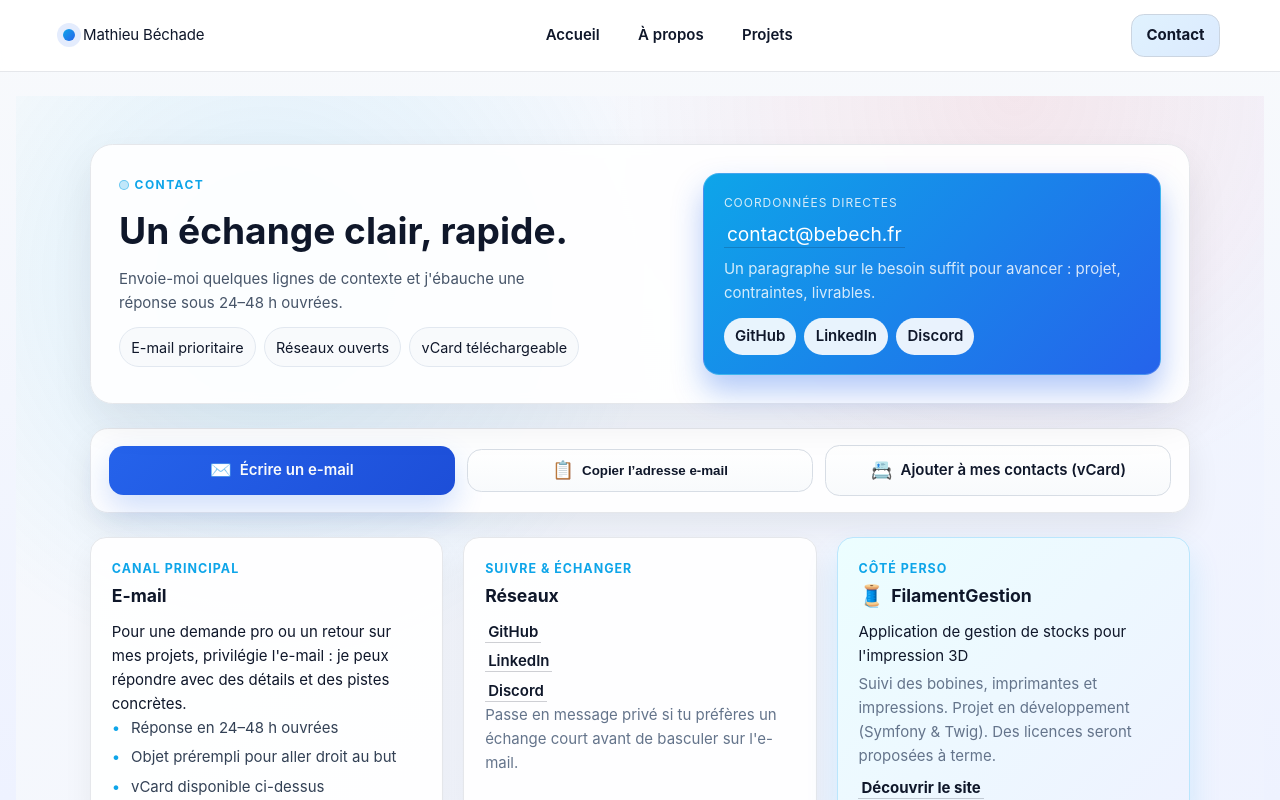
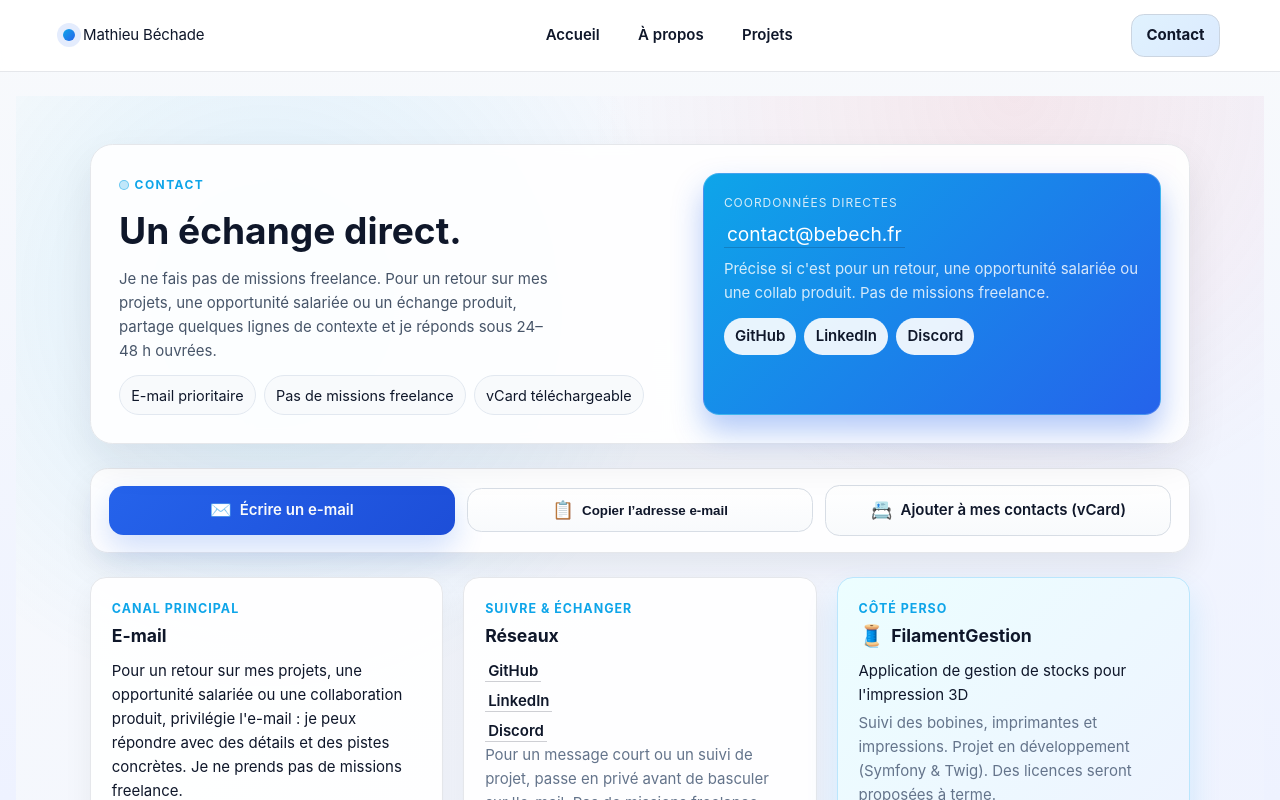
Before and after one commit to Mathbech/portfolio, a Vue app: page /contact in a window 1280 px wide. Shown: the top 800 px of the page. Built offline with nearby package versions, Linux system fonts and the light colour scheme.

Commit message:
Refacto/contact page: update messaging to clarify project inquiries and freelance policy

```diff
--- a/src/views/contactView.vue
+++ b/src/views/contactView.vue
@@ -4,11 +4,11 @@
       <header class="hero" aria-label="Présentation de la page de contact">
         <div class="hero-text">
           <p class="eyebrow">Contact</p>
-          <h1>Un échange clair, rapide.</h1>
-          <p class="subtitle">Envoie-moi quelques lignes de contexte et j'ébauche une réponse sous 24–48 h ouvrées.</p>
+          <h1>Un échange direct.</h1>
+          <p class="subtitle">Je ne fais pas de missions freelance. Pour un retour sur mes projets, une opportunité salariée ou un échange produit, partage quelques lignes de contexte et je réponds sous 24–48 h ouvrées.</p>
           <div class="hero-meta">
             <span class="pill">E-mail prioritaire</span>
-            <span class="pill">Réseaux ouverts</span>
+            <span class="pill">Pas de missions freelance</span>
             <span class="pill">vCard téléchargeable</span>
           </div>
         </div>
@@ -18,7 +18,7 @@
           <p class="panel-email">
             <a :href="`mailto:${email}?subject=${encodeURIComponent(defaultSubject)}`" class="link">{{ email }}</a>
           </p>
-          <p class="panel-note">Un paragraphe sur le besoin suffit pour avancer : projet, contraintes, livrables.</p>
+          <p class="panel-note">Précise si c'est pour un retour, une opportunité salariée ou une collab produit. Pas de missions freelance.</p>
           <div class="hero-links">
             <a :href="links.github" target="_blank" rel="noopener" class="chip">GitHub</a>
             <a :href="links.linkedin" target="_blank" rel="noopener" class="chip">LinkedIn</a>
@@ -36,10 +36,10 @@
         <article class="card">
           <p class="card-kicker">Canal principal</p>
           <h2 class="card-title">E-mail</h2>
-          <p>Pour une demande pro ou un retour sur mes projets, privilégie l'e-mail : je peux répondre avec des détails et des pistes concrètes.</p>
+          <p>Pour un retour sur mes projets, une opportunité salariée ou une collaboration produit, privilégie l'e-mail : je peux répondre avec des détails et des pistes concrètes. Je ne prends pas de missions freelance.</p>
           <ul class="list bullets">
             <li>Réponse en 24–48 h ouvrées</li>
-            <li>Objet prérempli pour aller droit au but</li>
+            <li>Objet prérempli pour cadrer l'échange</li>
             <li>vCard disponible ci-dessus</li>
           </ul>
         </article>
@@ -53,7 +53,7 @@
             <li><a :href="links.linkedin" target="_blank" rel="noopener" class="link">LinkedIn</a></li>
             <li v-if="links.discord"><a :href="links.discord" target="_blank" rel="noopener" class="link">Discord</a></li>
           </ul>
-          <p class="muted">Passe en message privé si tu préfères un échange court avant de basculer sur l'e-mail.</p>
+          <p class="muted">Pour un message court ou un suivi de projet, passe en privé avant de basculer sur l'e-mail. Pas de missions freelance.</p>
         </article>
 
         <!-- Carte FilamentGestion -->
```
